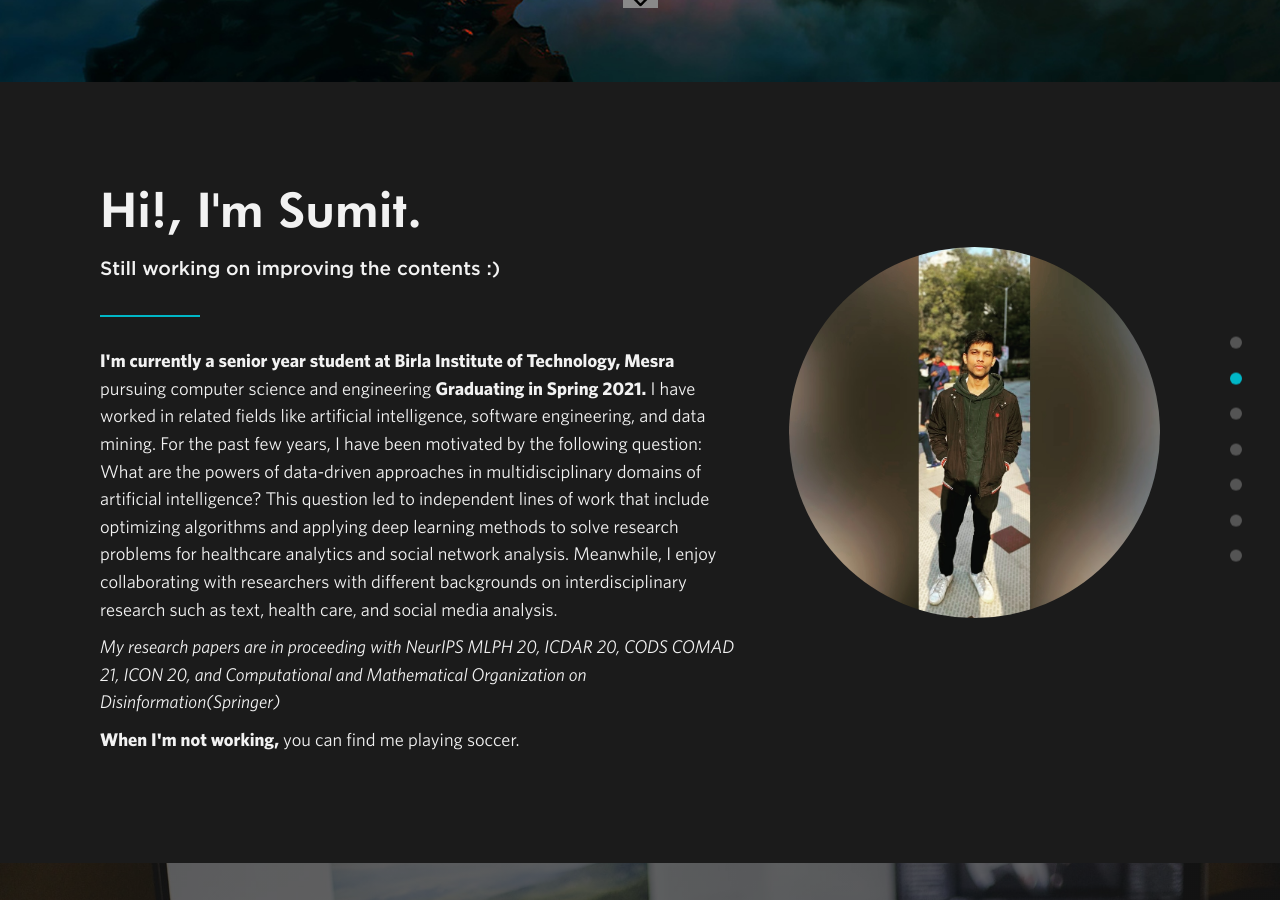
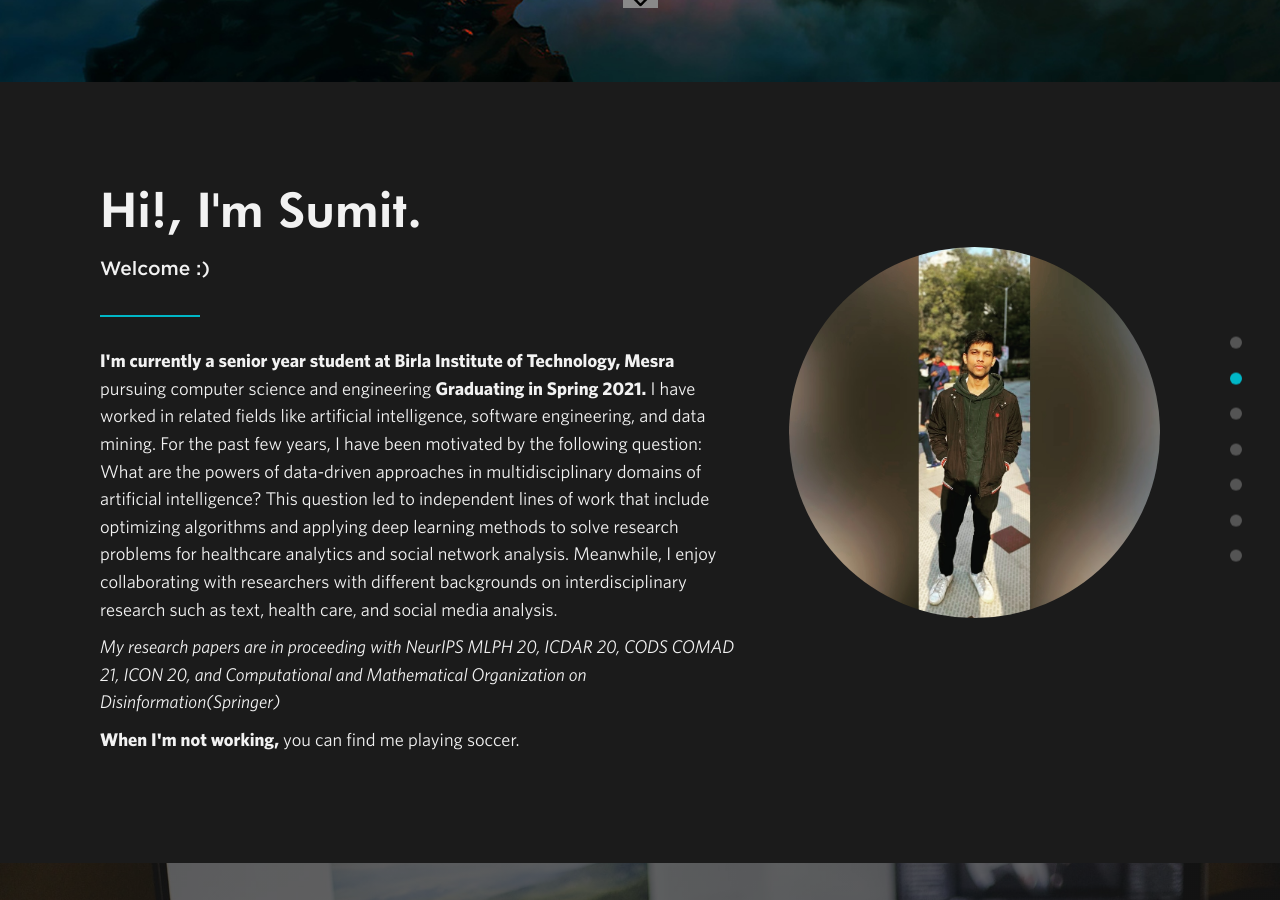
Before and after one commit to sumit6597/sumit6597.github.io, a Jekyll site: the page built from index.html, in a window 1280 px wide and 900 px high, scrolled down 847 px. Built offline with Jekyll 4.4.1, drawn with Linux system fonts in a browser that asks for light colours; nearby versions of some CDN libraries.

Commit message:
Update about.html

```diff
--- a/_includes/about.html
+++ b/_includes/about.html
@@ -2,7 +2,7 @@
   <div class="section-wrapper">
     <div class="fade-in">
       <h1 class="section-heading">Hi!, I'm Sumit.</h1>
-      <h3 class="section-subheading">Still working on improving the contents :)  </h3>
+      <h3 class="section-subheading">Welcome :)  </h3>
       <span class="divider"></span>
       <div class="about-wrapper">
         <img class="headshot" src="img/meraphotu.jpg" alt="headshot">
```
